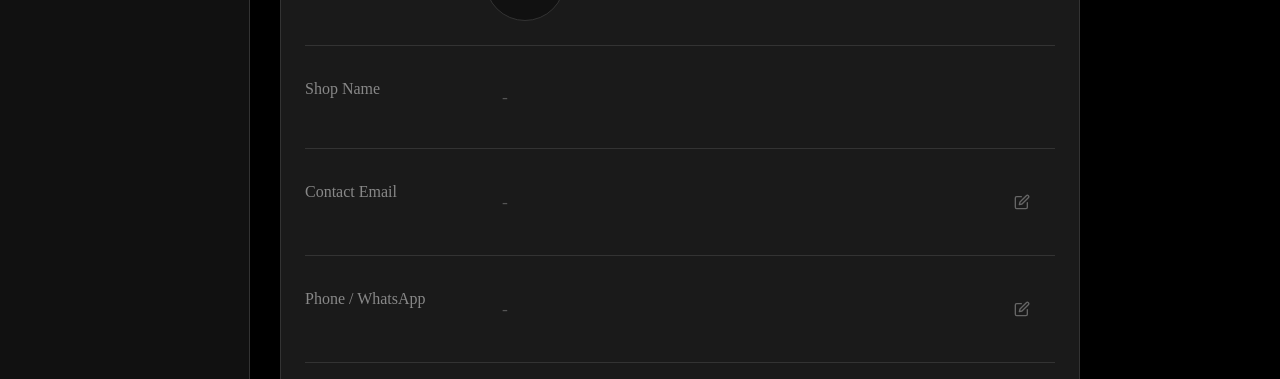
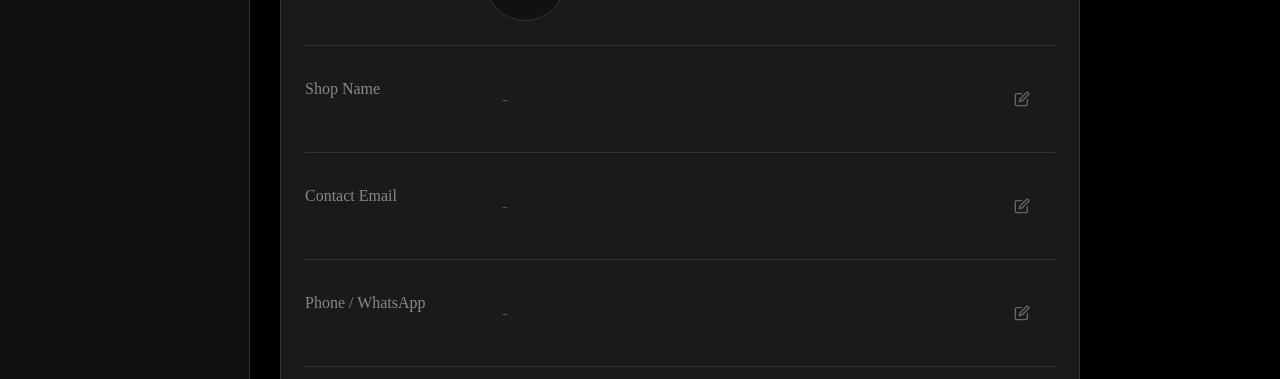
Before and after one commit to Alexleeforai/ptcg-trial, a Next.js app: page /en/merchant/profile in a window 1280 px wide. Shown: the part 415-794 px from the top of the page. Built offline with nearby package versions, Linux system fonts and the light colour scheme; no server answers.

Commit message:
fix: Allow editing of Shop Name in Profile

```diff
--- a/app/[locale]/merchant/profile/page.js
+++ b/app/[locale]/merchant/profile/page.js
@@ -164,11 +164,9 @@ export default function MerchantProfilePage() {
                         <div className={styles.displayContainer} style={{ display: 'flex', alignItems: 'center', justifyContent: 'space-between', padding: '12px 16px', background: 'transparent', borderRadius: '8px' }}>
                             <div className={styles.displayText} style={{ fontSize: '1.1rem', color: 'white', flex: 1, marginRight: '16px' }}>{value || <span className={styles.placeholder}>-</span>}</div>
                             {/* Shop Name is immutable/special in this context ? User asked "except shop name" */}
-                            {fieldKey !== 'shopName' && (
-                                <button className={styles.editBtn} onClick={() => handleEdit(fieldKey)} style={{ background: 'transparent', border: 'none', cursor: 'pointer', color: '#666', padding: '8px' }}>
-                                    <EditIcon />
-                                </button>
-                            )}
+                            <button className={styles.editBtn} onClick={() => handleEdit(fieldKey)} style={{ background: 'transparent', border: 'none', cursor: 'pointer', color: '#666', padding: '8px' }}>
+                                <EditIcon />
+                            </button>
                         </div>
                     )}
                 </div>
```
